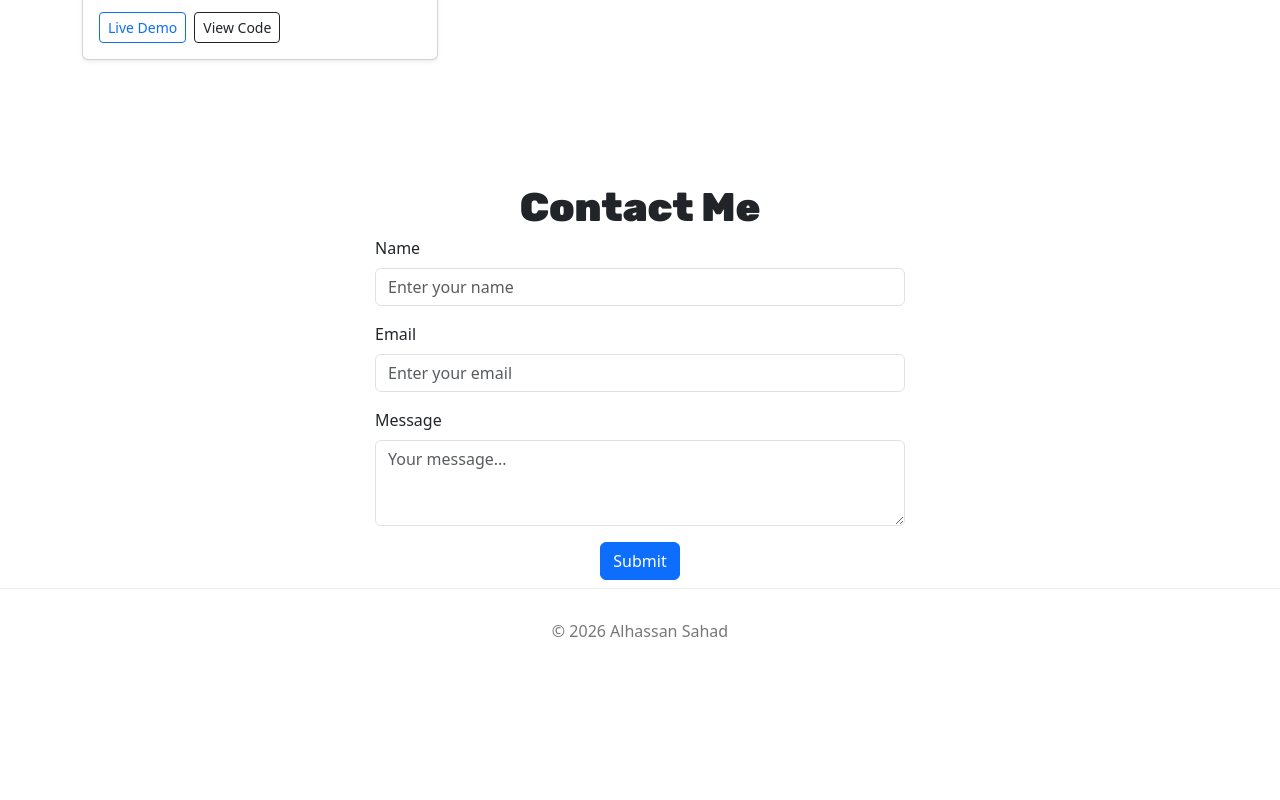
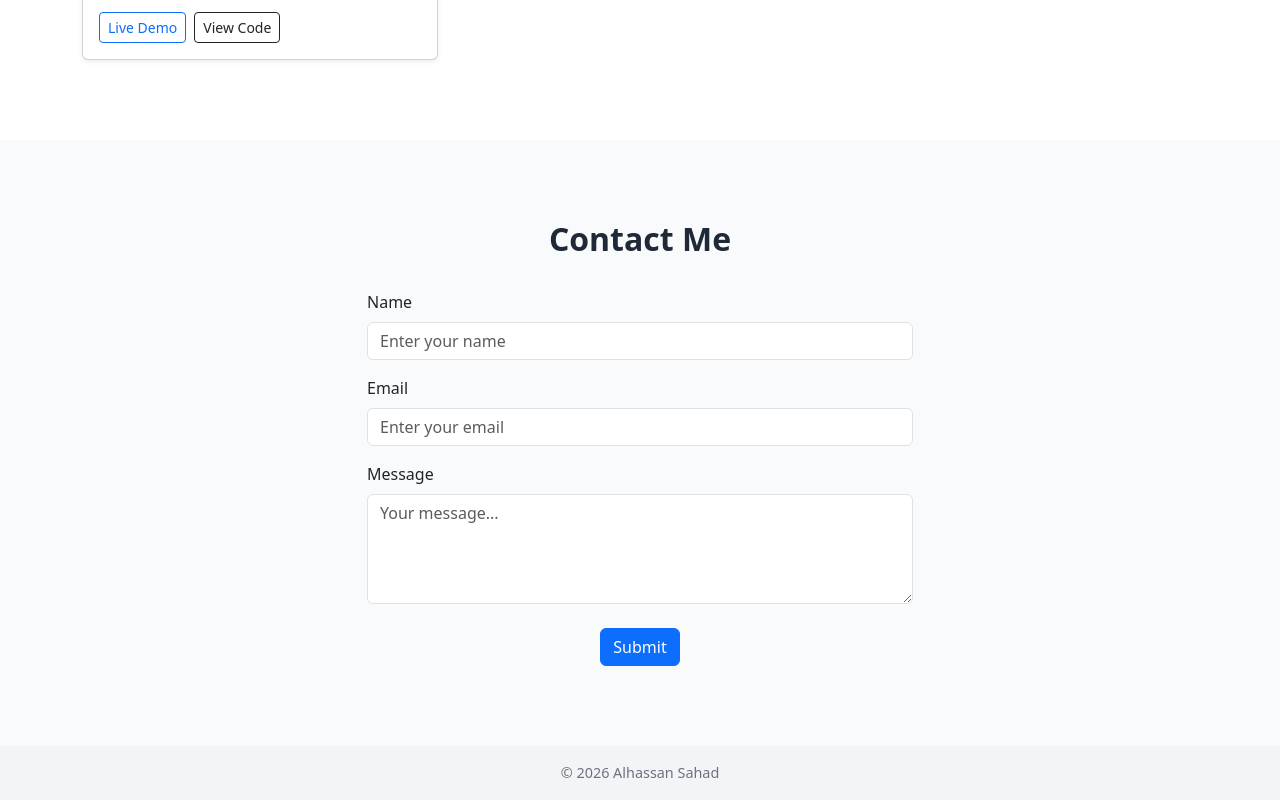
Before and after one commit to asahad/personal-portfolio-website, a React (Vite) app: page / in a window 1280 px wide. Shown: the part 2089-2889 px from the top of the page. Before the commit the page ends 2762 px from the top, so only its background shows below. Built offline with nearby package versions, Linux system fonts and the light colour scheme.

Commit message:
refactored

```diff
--- a/src/App.css
+++ b/src/App.css
@@ -131,3 +131,25 @@ body {
     animation: none !important;
   }
 }
+
+.custom-navbar {
+  background-color: #fff9d9; /* Pale yellow */
+}
+
+.navbar-brand-text {
+  color: #1e3a8a; /* Deep blue */
+  font-weight: 700;
+  font-size: 1.25rem;
+}
+
+.nav-link-custom {
+  color: #1e3a8a !important;
+  font-weight: 500;
+  margin-left: 1rem;
+  transition: color 0.3s ease;
+}
+
+.nav-link-custom:hover {
+  color: #0f2f6b !important; /* Slightly darker blue on hover */
+  text-decoration: underline;
+}
--- a/src/components/ContactForm.jsx
+++ b/src/components/ContactForm.jsx
@@ -1,42 +1,31 @@
+
 import { useState } from "react";
 import { Container, Form, Button, Row, Col } from "react-bootstrap";
 import { ToastContainer, toast } from "react-toastify";
 import "react-toastify/dist/ReactToastify.css";
 
 const ContactForm = () => {
-  const [formData, setFormData] = useState({
-    name: "",
-    email: "",
-    message: "",
-  });
+  const [formData, setFormData] = useState({ name: "", email: "", message: "" });
 
   const handleInputChange = (e) => {
     const { id, value } = e.target;
-    setFormData({ ...formData, [id]: value });
+    setFormData(prevData => ({ ...prevData, [id]: value }));
   };
 
   const handleSubmit = async (e) => {
     e.preventDefault();
-
     try {
       const response = await fetch(
         "https://personal-portfolio-backend-s3en.onrender.com/api/form-submission",
         {
           method: "POST",
-          headers: {
-            "Content-Type": "application/json",
-          },
+          headers: { "Content-Type": "application/json" },
           body: JSON.stringify(formData),
         }
       );
-
       if (response.ok) {
         toast.success("Form submitted successfully!");
-        setFormData({
-          name: "",
-          email: "",
-          message: "",
-        });
+        setFormData({ name: "", email: "", message: "" });
       } else {
         toast.error("Failed to submit form.");
       }
@@ -46,53 +35,44 @@ const ContactForm = () => {
   };
 
   return (
-    <div className="contact-section-background" id="contact">
-      <ToastContainer />
-      <Container className="pt-5">
+    <section id="contact" className="section-container light-bg">
+      <Container>
         <Row className="justify-content-center">
           <Col md={6}>
-            <h1
-              className="text-center"
-              style={{
-                fontFamily: "Rubik",
-                fontWeight: "900",
-                lineHeight: "1em",
-              }}
-            >
+            <h2 className="section-title text-center" data-aos="fade-up">
               Contact Me
-            </h1>
-            <Form onSubmit={handleSubmit} className="m-2">
+            </h2>
+            <Form onSubmit={handleSubmit} className="mt-4" data-aos="fade-up" data-aos-delay="200">
               <Form.Group className="mb-3" controlId="name">
                 <Form.Label>Name</Form.Label>
                 <Form.Control
                   type="text"
                   placeholder="Enter your name"
+                  value={formData.name}
                   onChange={handleInputChange}
-                  value={formData.name}
+                  required
                 />
               </Form.Group>
-
               <Form.Group className="mb-3" controlId="email">
                 <Form.Label>Email</Form.Label>
                 <Form.Control
                   type="email"
                   placeholder="Enter your email"
+                  value={formData.email}
                   onChange={handleInputChange}
-                  value={formData.email}
+                  required
                 />
               </Form.Group>
-
-              <Form.Group className="mb-3" controlId="message">
+              <Form.Group className="mb-4" controlId="message">
                 <Form.Label>Message</Form.Label>
                 <Form.Control
-                  as="textarea"
-                  rows={3}
+                  as="textarea" rows={4}
                   placeholder="Your message..."
+                  value={formData.message}
                   onChange={handleInputChange}
-                  value={formData.message}
+                  required
                 />
               </Form.Group>
-
               <div className="text-center">
                 <Button variant="primary" type="submit">
                   Submit
@@ -101,8 +81,10 @@ const ContactForm = () => {
             </Form>
           </Col>
         </Row>
+        {/* ToastContainer renders the toast notifications */}
+        <ToastContainer position="top-center" pauseOnHover theme="colored" />
       </Container>
-    </div>
+    </section>
   );
 };
 
--- a/src/components/Footer.jsx
+++ b/src/components/Footer.jsx
@@ -1,12 +1,11 @@
+
 import { Container } from "react-bootstrap";
 
 const Footer = () => {
   return (
-    <footer style={{ padding: "30px 0", borderTop: "1px solid #eee" }}>
-      <Container className="text-center">
-        <p style={{ margin: 0, color: "#777" }}>
-          © {new Date().getFullYear()} Alhassan Sahad
-        </p>
+    <footer className="site-footer">
+      <Container className="text-center py-3">
+        <p className="mb-0">&copy; {new Date().getFullYear()} Alhassan Sahad</p>
       </Container>
     </footer>
   );
```
